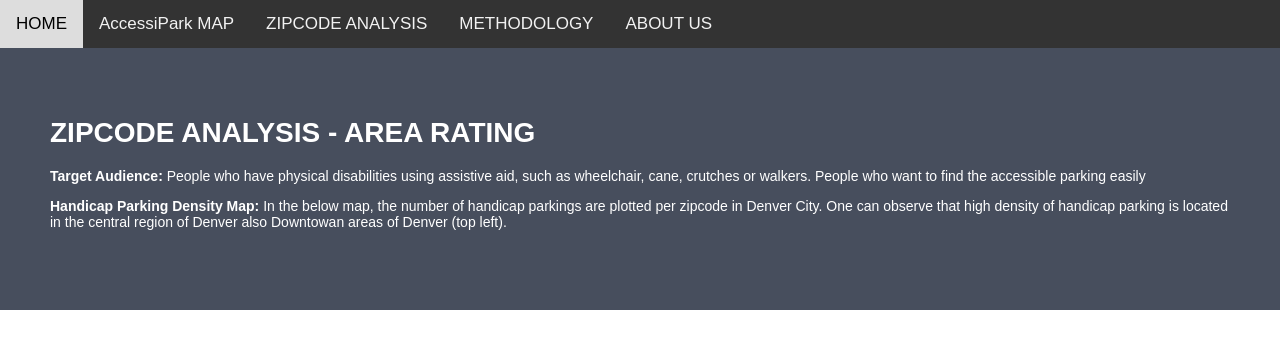
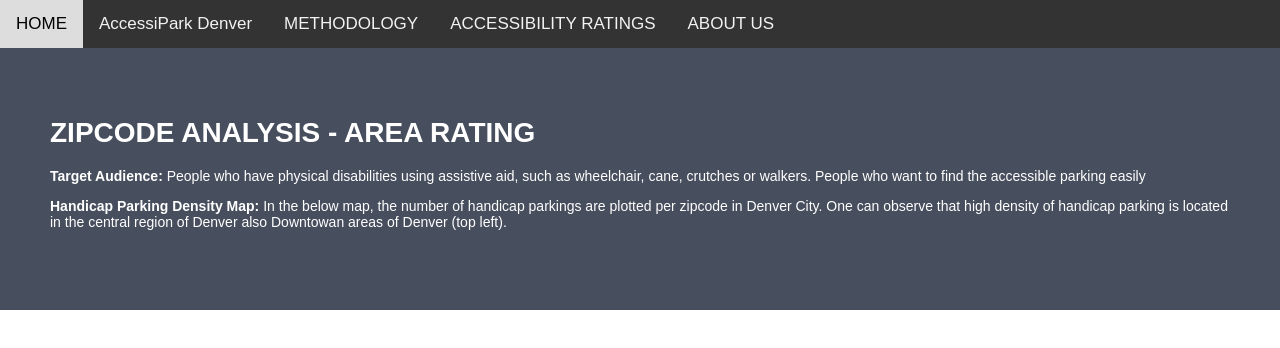
Before and after one commit to sunh0003/W210Capstone-AccessibleParkingMap, a plain HTML site: page html/zipcode.html in a window 1280 px wide. Drawn offline with Linux system fonts and the light colour scheme.

Commit message:
fixed header tabs on ‘accessibility ratings’ page, embeded demo video in the homepage, and replaced Hong’s profile pic

```diff
--- a/html/mystyle.css
+++ b/html/mystyle.css
@@ -86,7 +86,7 @@ body {
   position: absolute;
   padding: 50px;
   text-align: left;
-  top: 30%;
+  top: 5%;
   left: 5%;
   /*transform: translate(-50%, -50%);*/
 }
--- a/html/zipcode.html
+++ b/html/zipcode.html
@@ -10,10 +10,10 @@
 <body>
   <div class="active" id="navbar">
     <a href="index.html">HOME</a>
-    <a href="http://ec2-54-183-149-77.us-west-1.compute.amazonaws.com:3001/">AccessiPark MAP</a>
-    <a href="zipcode.html">ZIPCODE ANALYSIS</a>
+    <a href="http://ec2-54-183-149-77.us-west-1.compute.amazonaws.com:3001/">AccessiPark Denver</a>
     <!--a href="userguide.html">USER GUIDE</a-->
     <a href="methodology.html">METHODOLOGY</a>
+    <a href="zipcode.html">ACCESSIBILITY RATINGS</a>
     <a href="aboutus.html">ABOUT US</a>
     <!--a href="contact.html">CONTACT US</a-->
   </div>
```
Also changed, not shown: html/index.html (+2 -0 lines), html/hong.png.
